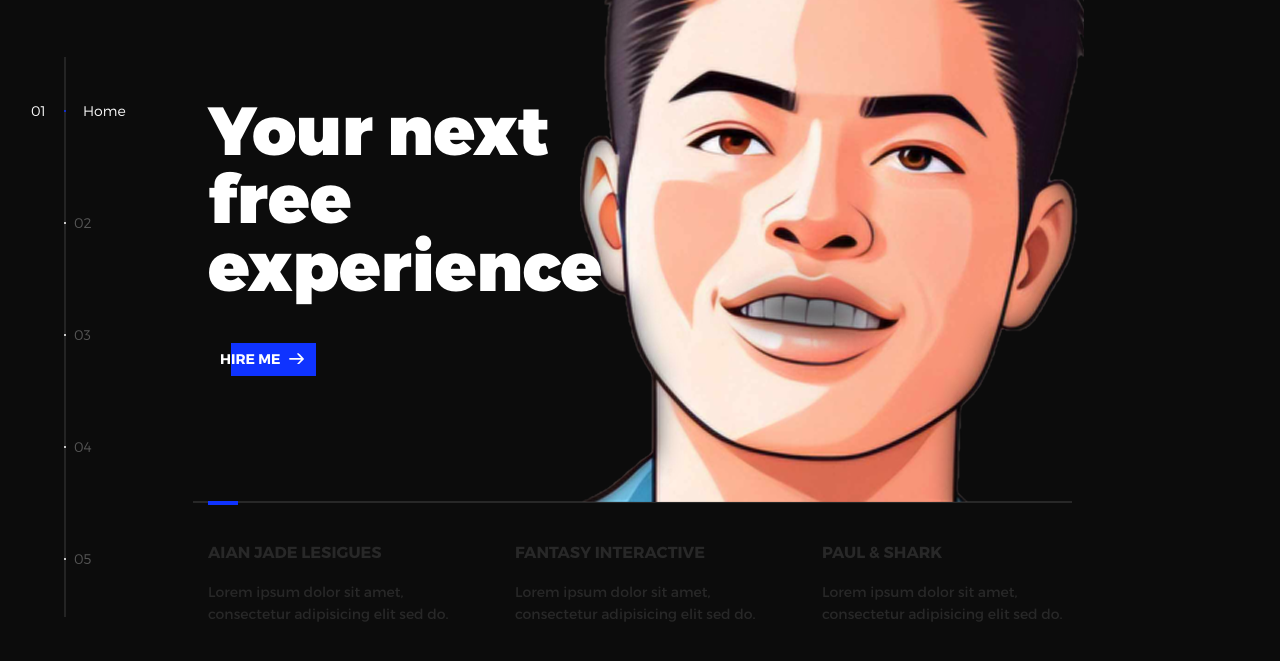
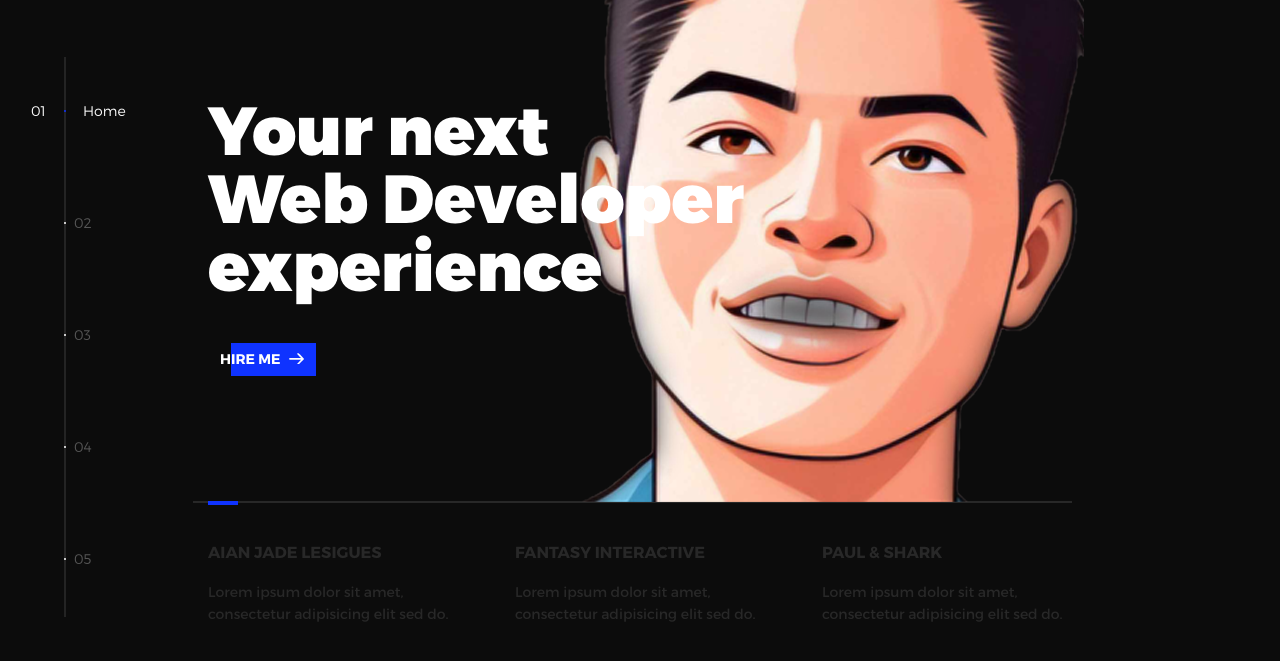
Before and after one commit to aianjade/aianjade.github.io, a plain HTML site: page index.html in a window 1280 px wide. Shown: the part 63-724 px from the top of the page. Drawn offline with nearby package versions, Linux system fonts and the light colour scheme.

Commit message:
update home

```diff
--- a/index.html
+++ b/index.html
@@ -48,7 +48,7 @@
           <li class="l-section section section--is-active">
             <div class="intro">
               <div class="intro--banner">
-                <h1>Your next<br>free<br>experience</h1>
+                <h1>Your next<br>Web Developer<br>experience</h1>
                 <button class="cta">Hire Me
                   <svg version="1.1" id="Layer_1" xmlns="http://www.w3.org/2000/svg" xmlns:xlink="http://www.w3.org/1999/xlink" x="0px" y="0px" viewBox="0 0 150 118" style="enable-background:new 0 0 150 118;" xml:space="preserve">
                   <g transform="translate(0.000000,118.000000) scale(0.100000,-0.100000)">
```
